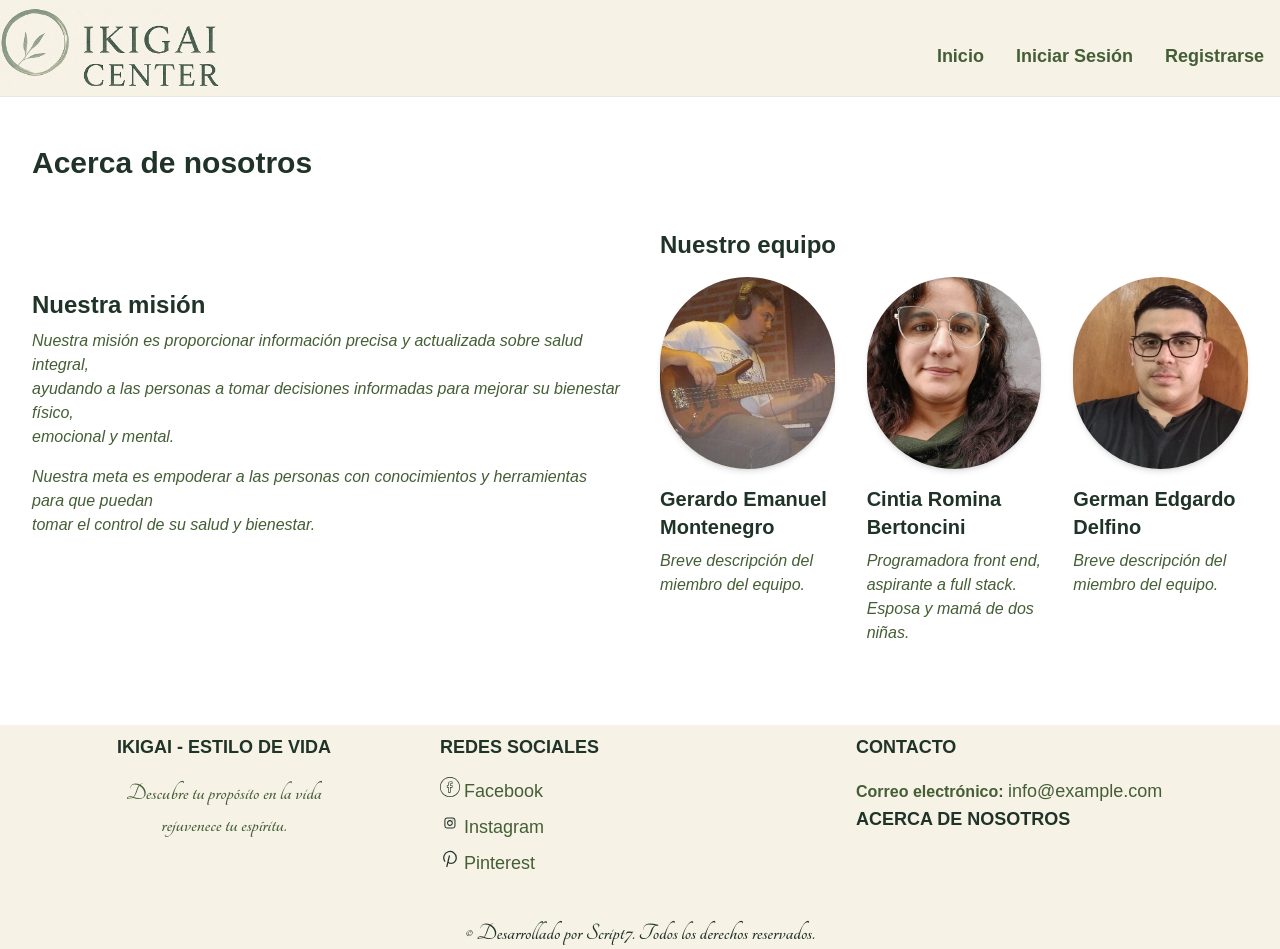
After one commit to GerardoEMontenegro/IkigaiSense, a Django app: page /about/ in a window 1280 px wide. The commit adds this page. Run offline with Django 5.2, Linux system fonts and the light colour scheme; some libraries are stand-ins or nearby versions; some web fonts are replaced.

Commit message:
Add About Us page and update navigation
- Implement AboutUsView and corresponding URL route.
- Create about_us.html template with team information and mission statement.
- Update footer to link to About Us page.
- Add team member images to static files.
- Enhance index.html with improved hover effects.
- Clean up general_layout.html by removing unnecessary whitespace.
- Remove unused navia.html template.

```diff
--- a/blog/blog/urls.py
+++ b/blog/blog/urls.py
@@ -17,7 +17,7 @@ Including another URLconf
 from django.contrib import admin
 from django.urls import path, include
 from django.conf import settings
-from blog.views import IndexView
+from blog.views import IndexView, AboutUsView
 #from registro import views
 
 
@@ -27,6 +27,7 @@ urlpatterns = [
     path('', include('apps.user.urls', namespace='user')),
     path('', include('apps.post.urls', namespace='post')),
     path('', include('apps.comments.urls', namespace='comments')),
+    path('about/', AboutUsView.as_view(), name='about_us'),
 
 ]
 
--- a/blog/blog/views.py
+++ b/blog/blog/views.py
@@ -8,3 +8,5 @@ class IndexView(TemplateView):
         context = super().get_context_data(**kwargs) # Obtiene el contexto de la plantilla
         context['posts'] = Post.objects.all().order_by('-created_at')[:5] # Obtiene los últimos 5 posts
         return context  # Retorna el contexto actualizado
+class AboutUsView(TemplateView):
+    template_name='about_us.html'
--- /dev/null
+++ b/blog/templates/about_us.html
@@ -0,0 +1,35 @@
+{% extends 'layouts/general_layout.html' %}
+{% load static %}
+
+{% block content %}
+ <section class="container mx-auto px-4 sm:px-6 lg:px-8 py-12">
+  <h1 class="text-3xl text-[#203329] font-libertinus-bold">Acerca de nosotros</h1>
+     <div class="grid grid-cols-1 md:grid-cols-2 gap-10">
+       <div class="flex flex-col justify-center">
+         <h2 class="text-2xl text-[#203329] font-libertinus-bold mb-2">Nuestra misión</h2>
+         <p class="text-[#445e35] font-libertinus-italic text-left mb-4">Nuestra misión es proporcionar información precisa y actualizada sobre salud integral, </br> ayudando a las personas a tomar decisiones informadas para mejorar su bienestar físico,</br> emocional y mental.</p>
+         <p class="text-[#445e35] font-libertinus-italic text-left mb-4">Nuestra meta es empoderar a las personas con conocimientos y herramientas para que puedan</br> tomar el control de su salud y bienestar.</p>
+       </div>
+
+       <div class="mt-12">
+         <h2 class="text-2xl text-[#203329] font-libertinus-bold mb-4">Nuestro equipo</h2>
+         <div class="grid grid-cols-1 md:grid-cols-3 gap-8">
+           <div class="flex flex-col items-center">
+             <img src="{% static 'Gerardo.png' %}" alt="Gerardo E. Montenegro" class="object-cover h-48 w-48 rounded-full shadow-md mb-4">
+             <h3 class="text-xl text-[#203329] font-libertinus-bold mb-2">Gerardo Emanuel Montenegro</h3>
+             <p class="text-[#445e35] font-libertinus-italic mb-4">Breve descripción del miembro del equipo.</p>
+           </div>
+           <div class="flex flex-col items-center">
+             <img src="{% static 'cin.png' %}" alt="Cintia Bertoncini" class="object-cover h-48 w-48 rounded-full shadow-md mb-4">
+             <h3 class="text-xl text-[#203329] font-libertinus-bold mb-2">Cintia Romina Bertoncini</h3>
+             <p class="text-[#445e35] font-libertinus-italic mb-4">Programadora front end, aspirante a full stack. Esposa y mamá de dos niñas.</p>
+           </div>
+           <div class="flex flex-col items-center">
+             <img src="{% static 'German.png' %}" alt="German Edgardo Delfino" class="object-cover h-48 w-48 rounded-full shadow-md mb-4">
+             <h3 class="text-xl text-[#203329] font-libertinus-bold mb-2">German Edgardo Delfino</h3>
+             <p class="text-[#445e35] font-libertinus-italic mb-4">Breve descripción del miembro del equipo.</p>
+           </div>
+        </div>
+    </div>
+</section>
+{% endblock %}
--- a/blog/templates/components/commons/footer.html
+++ b/blog/templates/components/commons/footer.html
@@ -22,7 +22,7 @@
             <div class="w-full lg:w-1/3 xl:w-1/3 p-2">
                 <h5 class="text-lg text-[#203329] font-libertinus-bold mb-4">CONTACTO</h5>
                 <p class="text-[#445e35] font-libertinus-bold">Correo electrónico: <a href="mailto:info@example.com" class="text-[#445e35] text-lg font-libertinus-regular hover:text-gray-900 hover:text-xl transition duration-300">info@example.com</a></p>
-                <h5 class="text-lg text-[#203329] font-libertinus-bold mt-4">ACERCA DE NOSOTROS</h5>
+                <a href="{% url 'about_us' %}" class="text-lg text-[#203329] font-libertinus-bold mt-4">ACERCA DE NOSOTROS</a>
             </div>
         </div>
         <div class="text-center mt-6">
--- a/blog/templates/index.html
+++ b/blog/templates/index.html
@@ -65,7 +65,7 @@ Inicio
     <div class="max-w-7xl mx-auto px-4 sm:px-6 lg:px-8">
         <div class="m-8 grid gap-8 sm:grid-cols-1 md:grid-cols-2 lg:grid-cols-3">
             {% for post in posts %}
-            <div class="flex flex-col rounded-lg shadow-lg overflow-hidden hover:shadow-2xl transition-shadow duration-300 bg-white">
+            <div class="flex flex-col rounded-lg shadow-lg overflow-hidden hover:shadow-2xl hover:scale-105 transition-transform duration-300 bg-white">
 
                 <div class="flex-shrink-0 h-48 bg-[#203329] flex items-center justify-center">
                     {% with post.images.all|first as post_image %}
--- a/blog/templates/layouts/general_layout.html
+++ b/blog/templates/layouts/general_layout.html
@@ -1,8 +1,5 @@
 {% extends 'layouts/Base_layout.html' %}
 {% load widget_tweaks %}
-
-
-
 
 {% block title_layout %}
 
```
Also changed, not shown: blog/templates/components/ui/navia.html (deleted, +0 -23 lines), blog/static/Gerardo.png (added), blog/static/German.png (added), blog/static/cin.png (added).
